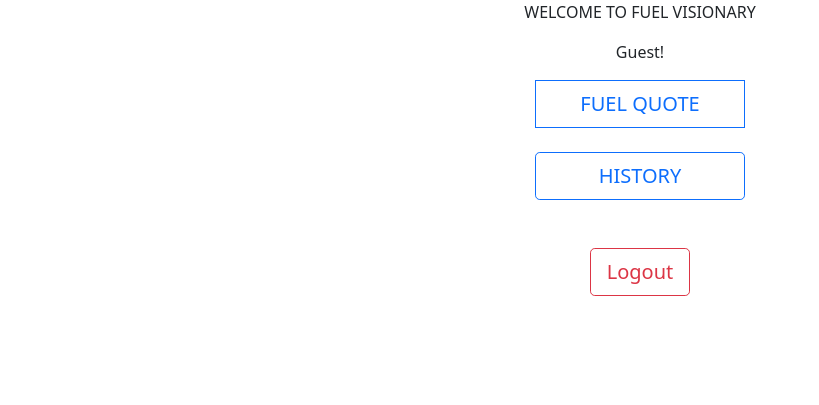
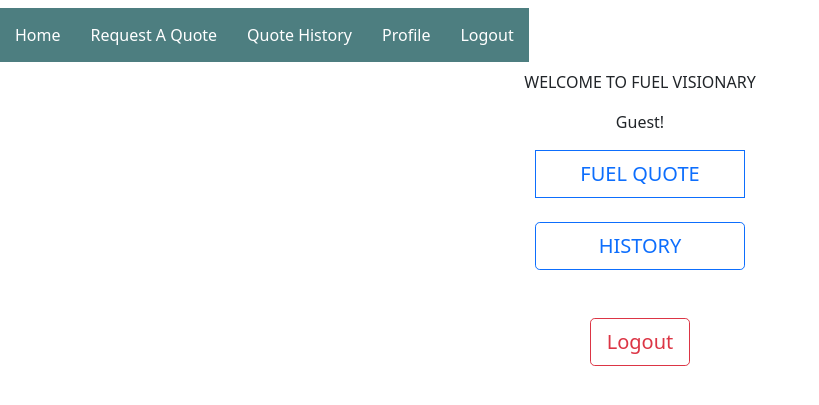
Before and after one commit to moises1170/COSC-4353-Assignment-3, a Django app: page /users/home/ in a window 1280 px wide. Shown: the top 405 px of the page, without its empty margins (0-819 px from the left). Run offline with Django 5.2, Linux system fonts and the light colour scheme; the visitor is signed in with stand-in values (Sample User, id 1).

Commit message:
Added a navigation bar to Home, Fuel Quote Request, and Quote History pages.

```diff
--- /dev/null
+++ b/fuelvisionary/users/static/css/home.css
@@ -0,0 +1,21 @@
+.navbar ul{
+    list-style-type: none;
+    background-color: hsl(182, 25%, 40%);
+    padding: 0px;
+    margin: 0px;
+    overflow: hidden;
+}
+.navbar a{
+    color: white;
+    text-decoration: none;
+    padding: 15px;
+    display: block;
+    text-align: center;
+}
+.navbar a:hover{
+    background-color: hsl(182, 25%, 30%);
+    color: white;
+}
+.navbar li{
+    float: left;
+}
--- a/fuelvisionary/users/templates/home.html
+++ b/fuelvisionary/users/templates/home.html
@@ -5,12 +5,22 @@
     <meta charset="UTF-8">
     <meta name="viewport" content="width=device-width, initial-scale=1.0">
     <title>Document</title>
-
+    <link href="{% static 'css/home.css' %}" rel="stylesheet">
     <link href="https://cdn.jsdelivr.net/npm/bootstrap@5.1.3/dist/css/bootstrap.min.css"
    rel="stylesheet" crossorigin="anonymous"
    integrity="sha384-1BmE4kWBq78iYhFldvKuhfTAU6auU8tT94WrHftjDbrCEXSU1oBoqyl2QvZ6jIW3">
 </head>
 <body>
+
+    <nav class="navbar">
+      <ul>
+        <li><a href="{% url 'home' %}">Home</a></li>
+        <li><a href="{% url 'fuelquote' %}">Request A Quote</a></li>
+        <li><a href="{% url 'quotehistory' %}">Quote History</a></li>
+        <li><a href="">Profile</a></li>
+        <li><a href="">Logout</a></li>
+      </ul>
+    </nav>
 
     <div class="text-center">
         <p>WELCOME TO FUEL VISIONARY</p>
```
Also changed, not shown: fuelvisionary/quotes/static/css/fuel_quote.css (+28 -2 lines), fuelvisionary/quotes/static/css/styleFuelQuoteHistory.css (+23 -1 lines), fuelvisionary/quotes/templates/fuelQuoteHistory.html (+10 -0 lines), fuelvisionary/quotes/templates/fuel_quote.html (+10 -0 lines).
